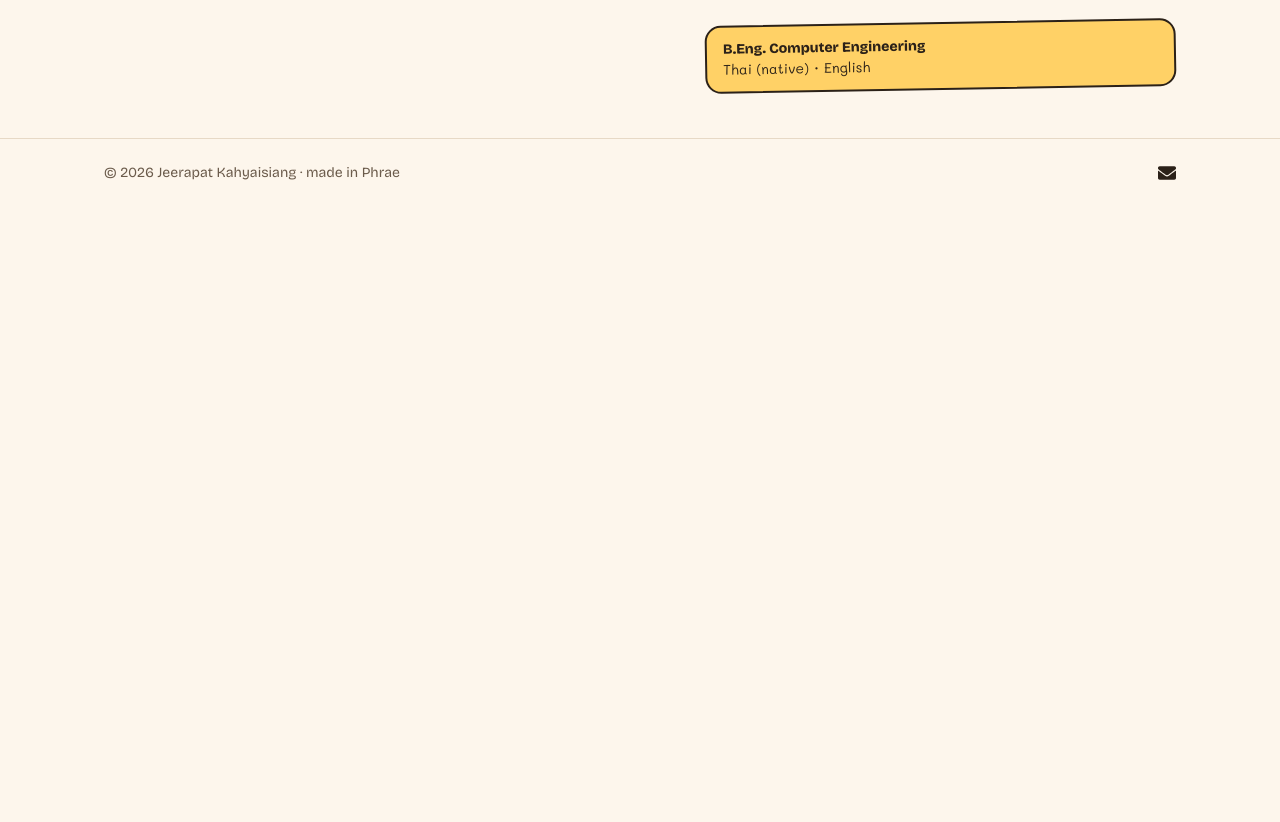
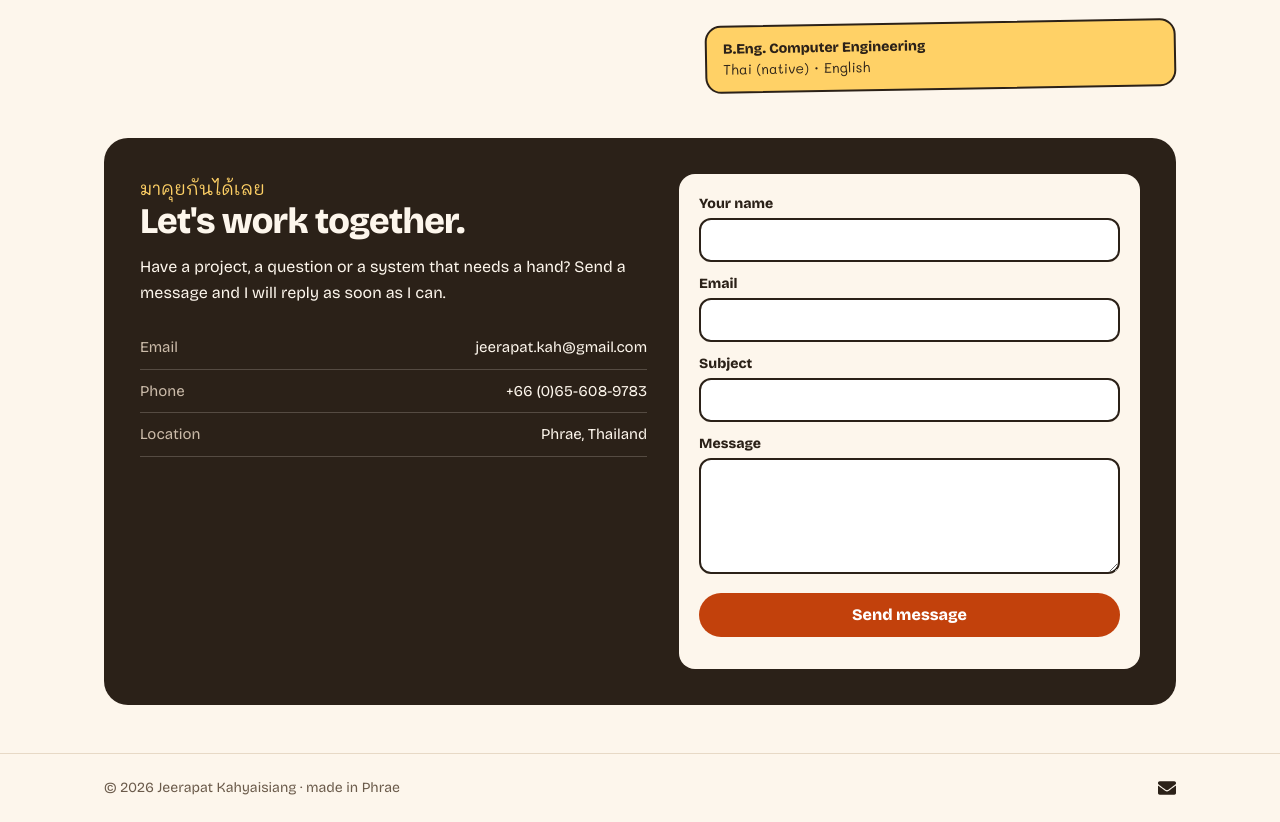
Before and after one commit to R3SONANC3/Portfolio, a Next.js app: page / in a window 1280 px wide. Shown: the part 4221-5043 px from the top of the page. Before the commit the page ends 4428 px from the top, so only its background shows below. Built offline with nearby package versions, Linux system fonts and the light colour scheme; a web font is replaced by a local one.

Commit message:
feat: contact section
Co-Authored-By: Claude Opus 5.5 <noreply@anthropic.com>

```diff
--- a/src/app/page.tsx
+++ b/src/app/page.tsx
@@ -3,6 +3,7 @@ import Work from '@/components/sections/Work'
 import Experience from '@/components/sections/Experience'
 import Notes from '@/components/sections/Notes'
 import About from '@/components/sections/About'
+import Contact from '@/components/sections/Contact'
 
 export default function Home() {
   return (
@@ -12,6 +13,7 @@ export default function Home() {
       <Experience />
       <Notes />
       <About />
+      <Contact />
     </main>
   )
 }
--- /dev/null
+++ b/src/components/sections/Contact.tsx
@@ -0,0 +1,121 @@
+'use client'
+
+import { useState, type ChangeEvent, type FormEvent } from 'react'
+import { useLanguage } from '@/components/LanguageProvider'
+import { content } from '@/data/content'
+import { contactMethods } from '@/data/contactMethods'
+import { GITHUB_URL } from '@/data/site'
+
+const field =
+  'w-full rounded-xl border-2 border-ink bg-white px-3 py-2 text-ink placeholder:text-muted'
+
+export default function Contact() {
+  const { language } = useLanguage()
+  const t = content[language].contact
+  const [form, setForm] = useState({ name: '', email: '', subject: '', message: '' })
+  const [status, setStatus] = useState<'idle' | 'loading' | 'success' | 'error'>('idle')
+  const [message, setMessage] = useState('')
+
+  const changeForm = (event: ChangeEvent<HTMLInputElement | HTMLTextAreaElement>) => {
+    setForm({ ...form, [event.target.name]: event.target.value })
+  }
+
+  const submitForm = async (event: FormEvent<HTMLFormElement>) => {
+    event.preventDefault()
+    setStatus('loading')
+    try {
+      const response = await fetch('/api/contact', {
+        method: 'POST',
+        headers: { 'Content-Type': 'application/json' },
+        body: JSON.stringify(form),
+      }).catch(() => null)
+      if (!response) throw new Error(t.error)
+      const result = (await response.json().catch(() => ({}))) as { error?: string }
+      if (!response.ok) throw new Error(result.error || t.error)
+      setStatus('success')
+      setMessage(t.success)
+      setForm({ name: '', email: '', subject: '', message: '' })
+    } catch (error) {
+      setStatus('error')
+      setMessage(error instanceof Error ? error.message : t.error)
+    }
+  }
+
+  const link = 'break-words [overflow-wrap:anywhere] hover:underline focus-visible:outline-sun'
+  const row = 'flex items-start justify-between gap-4 border-b border-cream/20 py-2.5 text-[15px]'
+  const label = 'shrink-0 text-[#cbbba9]'
+
+  return (
+    <section id="contact" className="mx-auto max-w-6xl scroll-mt-20 px-5 pb-12 md:px-10">
+      <div className="grid gap-8 rounded-3xl bg-ink p-6 text-cream md:grid-cols-[1.1fr_1fr] md:gap-8 md:p-9">
+        <div className="min-w-0">
+          <p className="font-hand text-lg text-sun">{t.kicker}</p>
+          <h2 className="mb-3 text-3xl font-extrabold tracking-[-0.02em] md:text-4xl">{t.title}</h2>
+          <p className="mb-5 leading-relaxed">{t.intro}</p>
+          {contactMethods.map((m) => (
+            <div key={m.label} className={row}>
+              <span className={label}>{m.label === 'Location' ? t.location : m.label}</span>
+              {m.href ? (
+                <a href={m.href} className={`${link} text-right`}>
+                  {m.value}
+                </a>
+              ) : (
+                <span className="text-right">{m.value}</span>
+              )}
+            </div>
+          ))}
+          {GITHUB_URL && (
+            <div className={row}>
+              <span className={label}>{t.github}</span>
+              <a href={GITHUB_URL} target="_blank" rel="noreferrer" className={`${link} text-right`}>
+                {GITHUB_URL.replace('https://', '')}
+              </a>
+            </div>
+          )}
+        </div>
+        <form onSubmit={submitForm} className="min-w-0 space-y-3 rounded-2xl bg-cream p-5 text-ink">
+          {(['name', 'email', 'subject'] as const).map((k) => (
+            <div key={k}>
+              <label htmlFor={`contact-${k}`} className="mb-1 block text-sm font-bold">
+                {t[k]}
+              </label>
+              <input
+                id={`contact-${k}`}
+                name={k}
+                type={k === 'email' ? 'email' : 'text'}
+                required
+                value={form[k]}
+                onChange={changeForm}
+                className={field}
+              />
+            </div>
+          ))}
+          <div>
+            <label htmlFor="contact-message" className="mb-1 block text-sm font-bold">
+              {t.message}
+            </label>
+            <textarea
+              id="contact-message"
+              name="message"
+              required
+              rows={4}
+              value={form.message}
+              onChange={changeForm}
+              className={field}
+            />
+          </div>
+          <button
+            type="submit"
+            disabled={status === 'loading'}
+            className="w-full rounded-full bg-orange-deep px-5 py-2.5 font-bold text-white disabled:opacity-60"
+          >
+            {status === 'loading' ? t.sending : t.send}
+          </button>
+          <p role="status" className={`text-sm leading-relaxed ${status === 'error' ? 'font-bold text-orange-deep' : ''}`}>
+            {status === 'success' || status === 'error' ? message : ''}
+          </p>
+        </form>
+      </div>
+    </section>
+  )
+}
--- a/src/data/contactMethods.ts
+++ b/src/data/contactMethods.ts
@@ -1,25 +1,7 @@
-import { Mail, Phone, MapPin } from 'lucide-react'
+import { Mail, Phone, MapPin, type LucideIcon } from 'lucide-react'
 
-export const contactMethods = [
-    {
-        icon: Mail,
-        label: 'Email',
-        value: 'jeerapat.kah@gmail.com',
-        href: 'mailto:jeerapat.kah@gmail.com',
-        description: 'Quick response within 24 hours'
-    },
-    {
-        icon: Phone,
-        label: 'Phone',
-        value: '+66 (0)65-608-9783',
-        href: 'tel:+66656089783',
-        description: 'Available Mon-Fri, 9AM-6PM'
-    },
-    {
-        icon: MapPin,
-        label: 'Location',
-        value: 'Phrae, Thailand',
-        href: '#',
-        description: 'Open to remote work worldwide'
-    },
+export const contactMethods: { icon: LucideIcon; label: string; value: string; href?: string }[] = [
+    { icon: Mail, label: 'Email', value: 'jeerapat.kah@gmail.com', href: 'mailto:jeerapat.kah@gmail.com' },
+    { icon: Phone, label: 'Phone', value: '+66 (0)65-608-9783', href: 'tel:+66656089783' },
+    { icon: MapPin, label: 'Location', value: 'Phrae, Thailand' },
 ]
--- a/src/data/content.ts
+++ b/src/data/content.ts
@@ -67,7 +67,21 @@ const en = {
     degree: 'B.Eng. Computer Engineering',
     languages: 'Thai (native) · English',
   },
-  contact: {},
+  contact: {
+    kicker: 'มาคุยกันได้เลย',
+    title: "Let's work together.",
+    intro: 'Have a project, a question or a system that needs a hand? Send a message and I will reply as soon as I can.',
+    github: 'GitHub',
+    location: 'Location',
+    name: 'Your name',
+    email: 'Email',
+    subject: 'Subject',
+    message: 'Message',
+    send: 'Send message',
+    sending: 'Sending...',
+    success: 'Thanks, I got your message and will get back to you soon.',
+    error: 'Your message could not be sent. Please try again.',
+  },
   footer: { madeIn: 'made in Phrae' },
   errors: {},
 }
@@ -138,7 +152,21 @@ const th: Copy = {
     degree: 'ปริญญาตรี วิศวกรรมคอมพิวเตอร์',
     languages: 'ไทย (ภาษาแม่) · English',
   },
-  contact: {},
+  contact: {
+    kicker: "let's talk",
+    title: 'มาทำงานด้วยกันนะครับ',
+    intro: 'มีโปรเจกต์ มีคำถาม หรือมีระบบที่อยากให้ช่วยดู ส่งข้อความมาได้เลย ผมจะตอบกลับโดยเร็วที่สุดครับ',
+    github: 'GitHub',
+    location: 'ที่อยู่',
+    name: 'ชื่อของคุณ',
+    email: 'อีเมล',
+    subject: 'หัวข้อ',
+    message: 'ข้อความ',
+    send: 'ส่งข้อความ',
+    sending: 'กำลังส่ง...',
+    success: 'ได้รับข้อความแล้วครับ เดี๋ยวผมติดต่อกลับ',
+    error: 'ส่งข้อความไม่สำเร็จ ลองใหม่อีกครั้งได้เลย',
+  },
   footer: { madeIn: 'ทำที่แพร่' },
   errors: {},
 }
```
